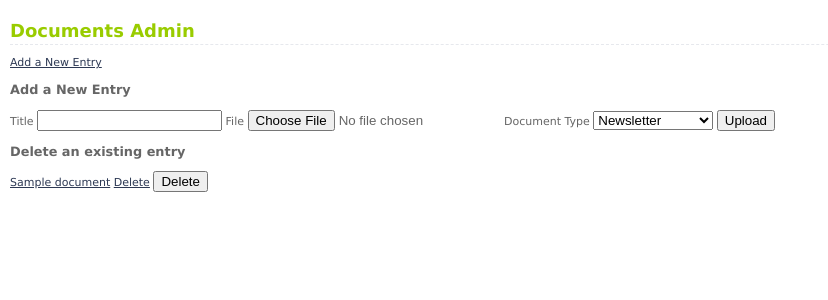
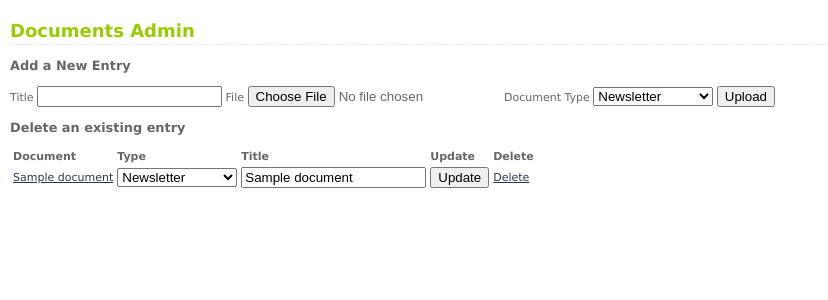
Before and after one commit to Airzign/Shiksha-Sankalp, a PHP site: page /admin/documents.php in a window 1280 px wide. Shown: the top 300 px of the page, without its empty margins (0-828 px from the left). Run offline with PHP 8.4, Linux system fonts and the light colour scheme; the visitor is signed in with stand-in values (Sample User, id 1); tables that the repository leaves empty or names only in its code hold one stand-in row (values such as "Sample post").

Commit message:
Give an option to update the documents.
	The adming should be able to edited the title and
		document type of any document.

```diff
--- a/admin/documents.php
+++ b/admin/documents.php
@@ -3,7 +3,7 @@
    include "config.php";
    /* get the action that we have to perform
 	* 0 => Show the page only.
-	* 1 => Update title and doc_type of the entry. Currently this is disabled.
+	* 1 => Update title and doc_type of the entry.
 	* 2 => Delete an entry.
 	* 3 => Add a new entry.
 	*/
@@ -17,14 +17,14 @@
    if(array_key_exists('action',$_POST)) {
 	   $action=$_POST['action'];
    }
-   /* if($action==1) { */
-   /*      $id = $_GET['id']; */
-   /* 	   $new_title=$_GET['title']; */
-   /* 	   $doc_type =$_GET['doc_type']; */
-   /* 	   if(mysql_query("update documents set title='$new_title',doc_type=$doc_type where id=$id")) { */
-   /* 		   $message='The document was updated successfully.'; */
-   /* 	   } */
-   /* } */
+   if($action==1) {
+        $id = $_GET['id'];
+   	   $new_title=$_GET['title'];
+   	   $doc_type =$_GET['doc_type'];
+   	   if(mysql_query("update documents set title='$new_title',doc_type=$doc_type where id=$id")) {
+   	   	   $message='The document was updated successfully.';
+   	   }
+   }
    if($action==2) {
 	   $id = $_GET['id'];
 	   $query=mysql_query('select filename from documents where id='.$id);
@@ -87,9 +87,6 @@
   <body>
 	<h1>Documents Admin </h1>
     <?php echo $message ?>
-    <p class="admin_link">
-      <a href="edit_news.php">Add a New Entry</a>
-    </p>
     <h3>Add a New Entry</h3>
 	<form enctype="multipart/form-data" method="post">
 	  <input type="hidden" value="3" name="action"/>
@@ -104,17 +101,48 @@
 	  </select>
 	  <input type="submit" value="Upload"/>
 	</form>
+	<?php if(mysql_num_rows($documents)>0) {?>
 	  <h3>Delete an existing entry</h3>
 	  <form name="deletionform">
 		<input type="hidden" name="action" value="2"/>
 		<input type="hidden" name="id" value="0" id="id"/>
 	  </form>
+	  <table>
+		<tr>
+		  <th>Document</th>
+		  <th>Type</th>
+		  <th>Title</th>
+		  <th>Update</th>
+		  <th>Delete</th>
+		</tr>
 		<?php while($row=mysql_fetch_assoc($documents)) { ?>
-	<p>
+		  <tr>
+			<td>
 			  <a href="<?php echo $newsletter_dir.$row['filename'] ?>"><?php echo $row['title'] ?></a>
-	  <a href="documents.php?action=2&id=<?php echo $row['id'] ?>">Delete</a>
-	  <input type="button" value="Delete" onclick="confirmDelete('<?php echo $row['title'] ?>',<?php echo $row['id'] ?>);"/>
-	</p>
+			</td>
+			<form>
+			<td>
+			  <select name="doc_type">
+				<option value="0" <?php if($row['doc_type']==0) echo 'selected=selected'; ?> >Newsletter</option>
+				<option value="1" <?php if($row['doc_type']==1) echo 'selected=selected'; ?> >Legal Document</option>
+			  </select>
+			</td>
+			<td>
+			  <input type="text" name="title" value="<?php echo $row['title']; ?>"/>
+			</td>
+			<td>
+			  <input type="submit" value="Update"/>
+			</td>
+			<input type="hidden" name="id" value="<?php echo $row['id'];?>"/>
+			<input type="hidden" name="action" value="1"/>
+			</form>
+			<td>
+			  <!--<input type="button" value="Delete" onclick="confirmDelete('<?php echo $row['title']; ?>',<?php echo $row['id'] ?>);"/>-->
+			  <a href="javascript:void();" onclick="javascript:confirmDelete('<?php echo $row['title']; ?>',<?php echo $row['id'] ?>);">Delete</a>
+			</td>
+		  </tr>
+	  <?php } ?>
+	  </table>
 	<?php } ?>
   </body>
 </html>
```
Lines whose indentation alone changed are shown as unchanged.
